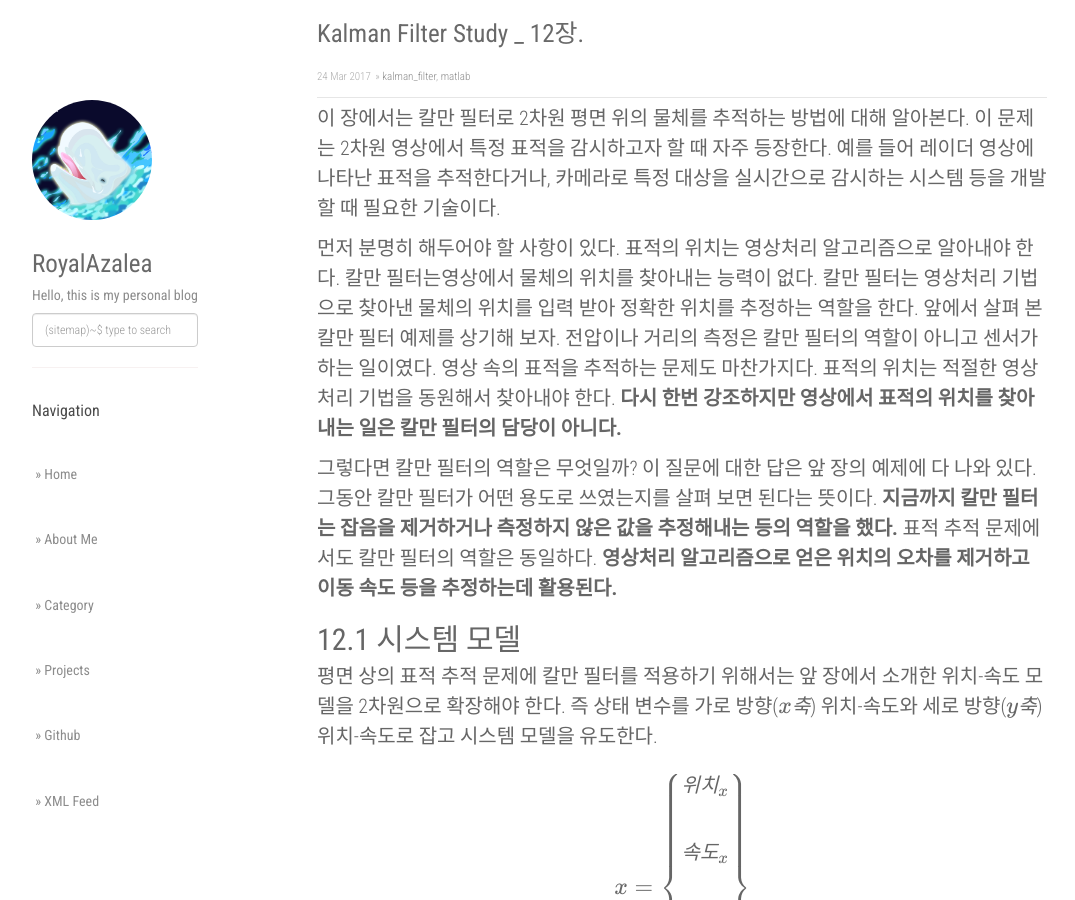
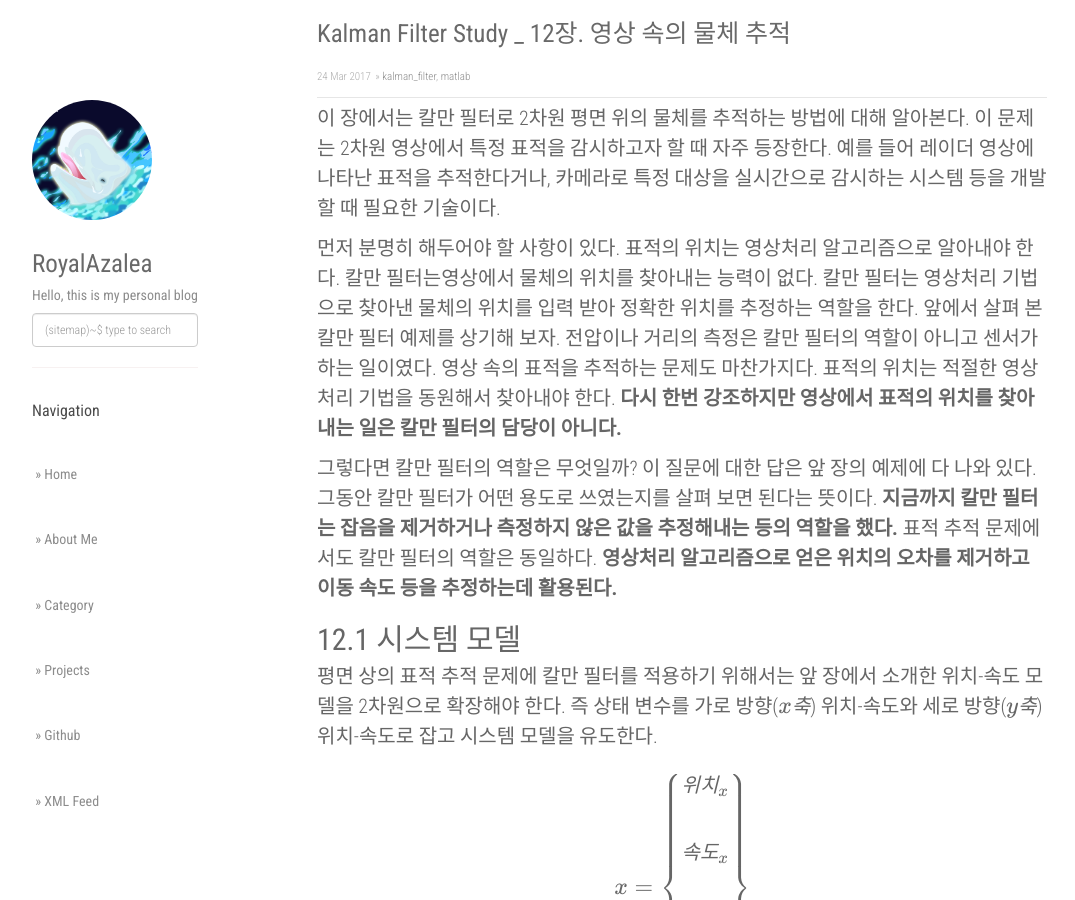
Before and after one commit to RoyalAzalea/RoyalAzalea.github.io, a Jekyll site: the page built from _posts/kalman-filter-study/2017-03-24-kalman-filter-study.md, in a window 1280 px wide and 900 px high. Shown: the whole window, without its empty margins (53-1128 px from the left). Built offline with Jekyll 4.4.1, drawn with Linux system fonts in a browser that asks for light colours; nearby versions of some CDN libraries; formulas are drawn with MathJax 3; some of the changed text lies outside the part shown.

Commit message:
update_test

```diff
--- a/_posts/kalman-filter-study/2017-03-24-kalman-filter-study.md
+++ b/_posts/kalman-filter-study/2017-03-24-kalman-filter-study.md
@@ -1,6 +1,6 @@
 ---
 layout: post
-title: "Kalman Filter Study _ 12장. "
+title: "Kalman Filter Study _ 12장. 영상 속의 물체 추적"
 date: 2017-03-24
 categories: [kalman_filter, matlab]
 ---
@@ -60,7 +60,7 @@ $$
 측정하지 않는다는 의미가 담겨 있다.**
 
 지금까지의 내용을 정리해 보겠다. 평면 상의 물체를 추적하는 칼만 필터의 시스템 모델은 식
-$\ref{12.1} ~ \ref{12.2}$와 같이 주어진다. 이 모델은 위치-속도 사이의 관계를 2차원
+$\ref{12.1} , \ref{12.2}$와 같이 주어진다. 이 모델은 위치-속도 사이의 관계를 2차원
 평면으로 확장한 것이다. 그리고 대상 표적의 위치만 영상처리 알고리즘으로 찾아서 칼만 필터에
 입력한다.
 
```
